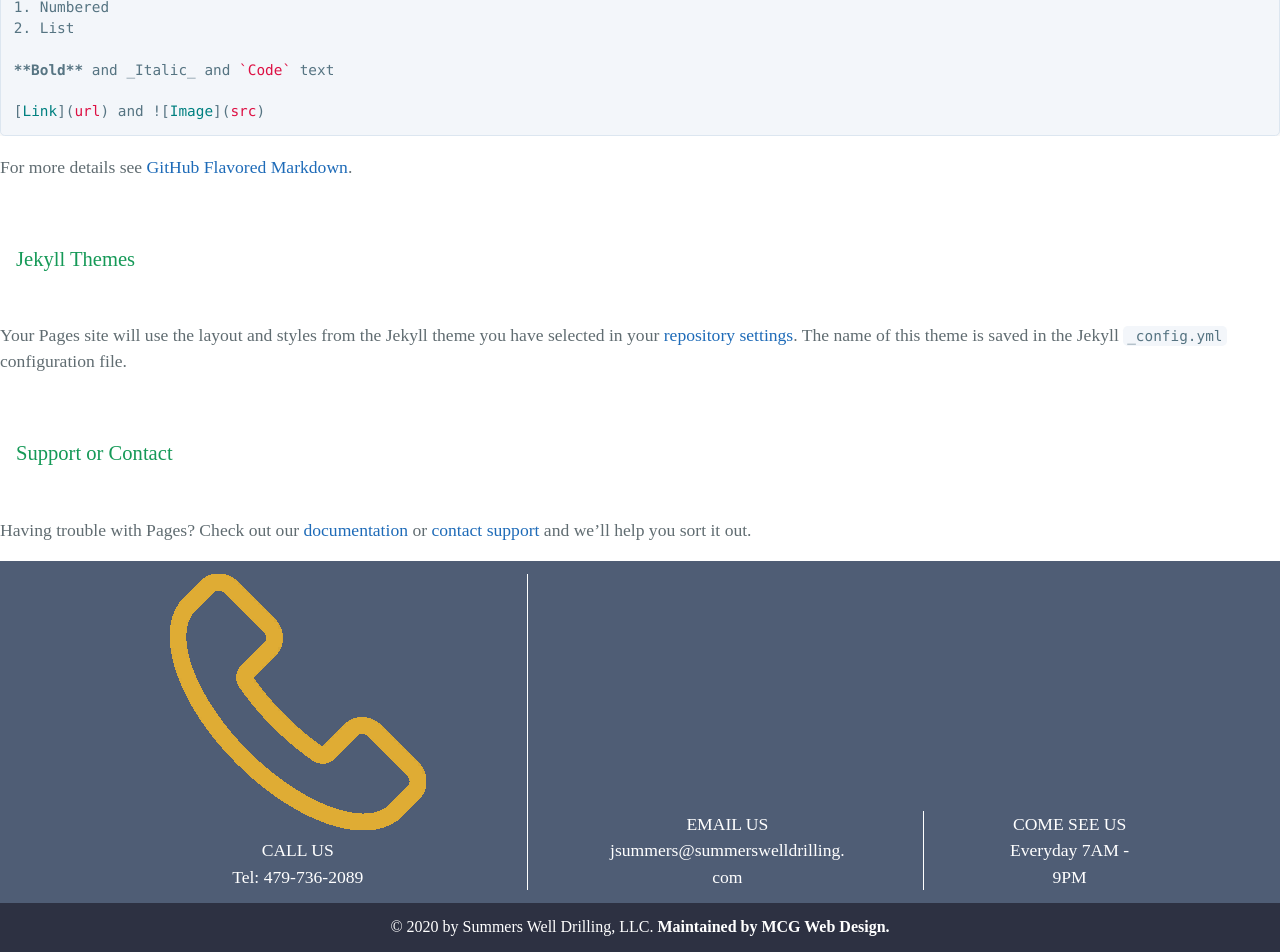
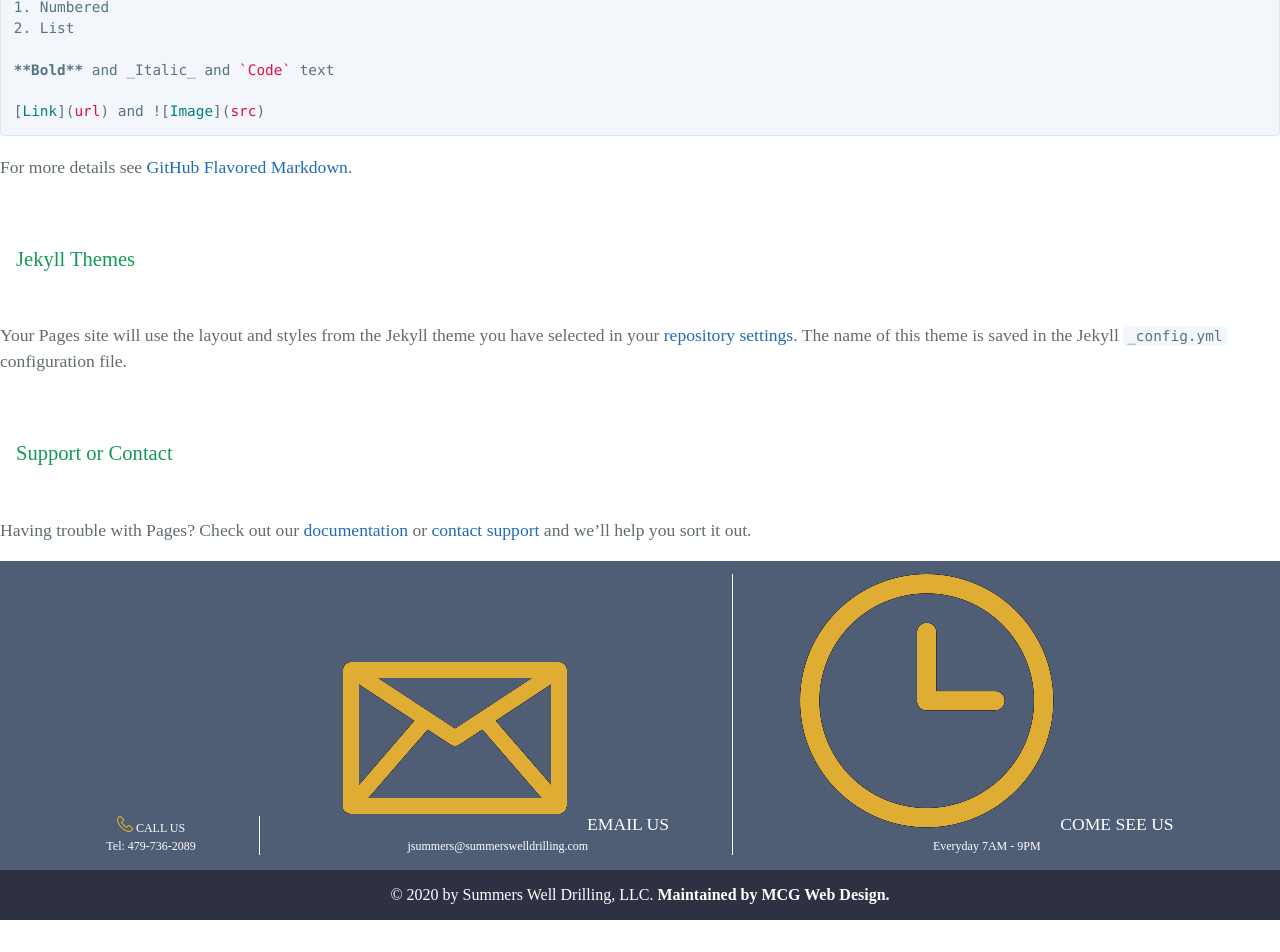
Before and after one commit to jamess999888/SummersDrilling, a Jekyll site: the page built from index.md, in a window 1280 px wide. Shown: the part 1280-2232 px from the top of the page. Built offline with Jekyll 4.4.1, drawn with Linux system fonts in a browser that asks for light colours; our own code applies the rules of GitHub Pages for plain Markdown files; after the commit the page ends 2200 px from its top, so only the background shows below that.

Commit message:
adding back other images

```diff
--- a/_layouts/default.html
+++ b/_layouts/default.html
@@ -87,23 +87,14 @@
           </span>
         </span>
         <span class="contact-info-footer-item">
-          <!-- <svg preserveAspectRatio="xMidYMid meet" data-bbox="28.688 50.346 143.624 95.75" xmlns="http://www.w3.org/2000/svg" viewBox="24.46376470588235 22.18476470588235 152.0724705882353 152.0724705882353" role="img">
-            <g>
-                <path d="M100.491 100.909l71.821-33.113V53.338a2.99 2.99 0 0 0-2.992-2.992H31.68a2.99 2.99 0 0 0-2.992 2.992v14.681l71.803 32.89z"></path>
-                <path d="M101.754 106.923a2.987 2.987 0 0 1-1.251.275h-.006c-.415 0-.838-.087-1.245-.269L28.688 74.6v68.504a2.99 2.99 0 0 0 2.992 2.992h137.64a2.99 2.99 0 0 0 2.992-2.992V74.389l-70.558 32.534z"></path>
-            </g>
-        </svg> -->
+          <img src="/SummersDrilling/images/mailIcon.png">
           EMAIL US
           <span>
             <a href="mailto:jsummers@summerswelldrilling.com">jsummers@summerswelldrilling.com</a>
           </span>
         </span>
         <span>
-          <!-- <svg preserveAspectRatio="xMidYMid meet" data-bbox="14 13.999 172 172.002" xmlns="http://www.w3.org/2000/svg" viewBox="8.940117647058813 8.940117647058818 182.11976470588237 182.11976470588237" role="img">
-            <g>
-                <path d="M100 13.999c-47.496 0-86 38.504-86 86.001s38.504 86.001 86 86.001 86-38.504 86-86.001-38.504-86.001-86-86.001zM148 114H98a4 4 0 0 1-4-4V48a4 4 0 0 1 8 0v58h46a4 4 0 0 1 0 8z"></path>
-            </g>
-        </svg> -->
+          <img src="/SummersDrilling/images/timeIcon.png">
           COME SEE US
           <span>
             Everyday 7AM - 9PM
--- a/css/style.css
+++ b/css/style.css
@@ -808,6 +808,9 @@ ul.topnav {
 
   .contact-info-footer span span {
       display: block;
+      font-size: 0.75rem;
+      padding: 0;
+      margin: 0;
   }
 
   .contact-info-footer span span a {
@@ -815,7 +818,6 @@ ul.topnav {
       text-decoration: none;
   }
 
-  .contact-info-footer span span src {
-    height: auto;
-    width: auto;
+  .contact-info-footer span span img {
+    height: 1rem;
   }
```
Also changed, not shown: images/mailIcon.png (added), images/timeIcon.png (added).
